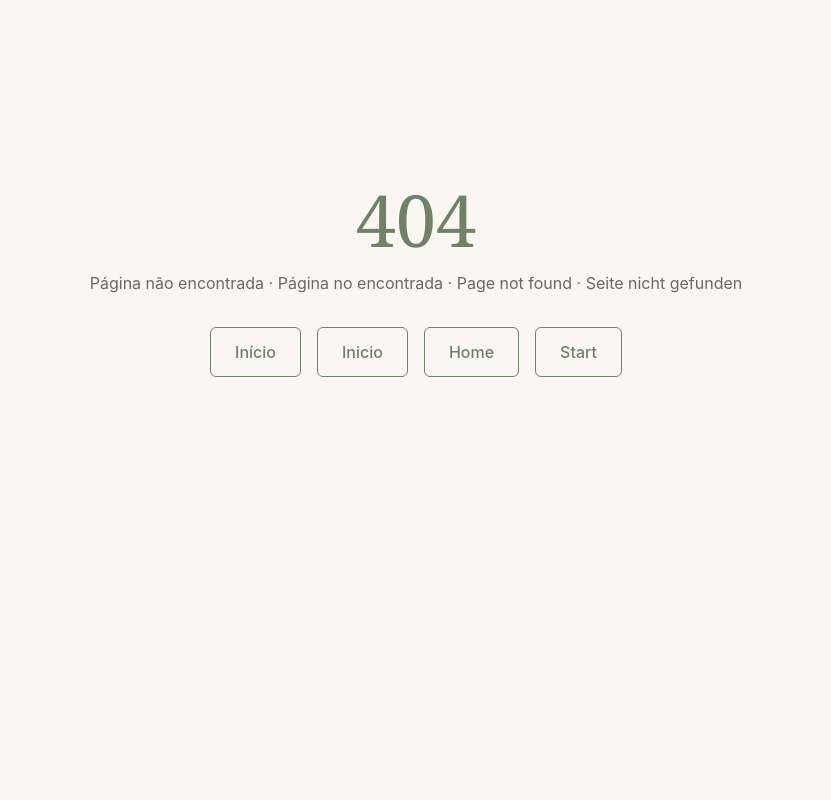
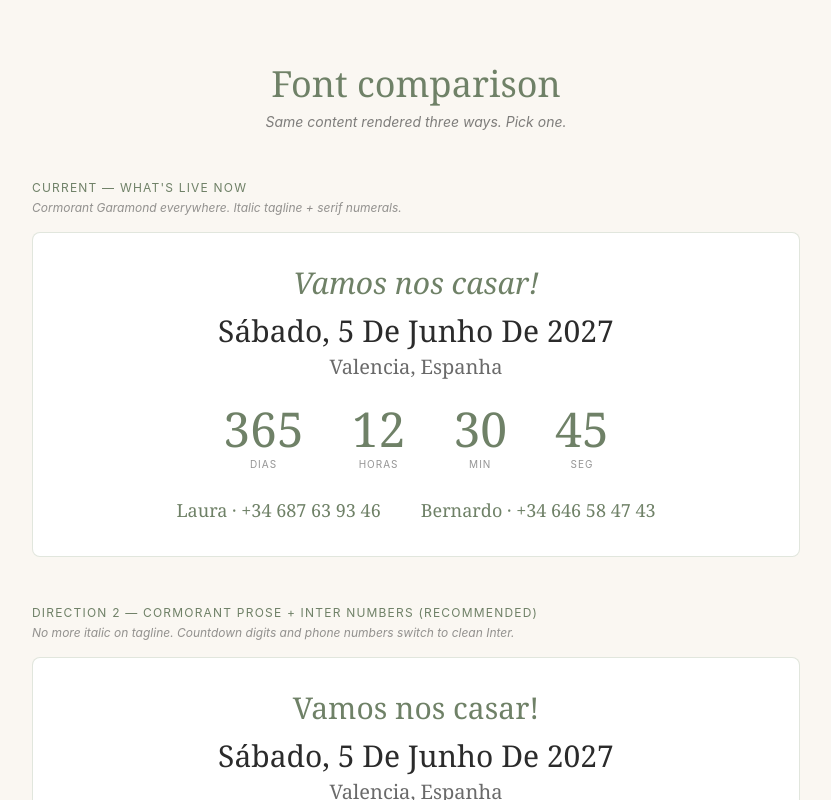
Before and after one commit to laurarondon/bernardo-laura-wedding, a Next.js app: page /preview/fonts in a window 1280 px wide. Before the commit this address had no page. Shown: the top 800 px of the page, without its empty margins (224-1055 px from the left). Built offline with nearby package versions, Linux system fonts and the light colour scheme.

Commit message:
Hidden /preview/fonts route comparing current vs Direction 2 vs Direction 3; load Playfair Display; bump footer olives to w-24

```diff
--- a/app/globals.css
+++ b/app/globals.css
@@ -2,7 +2,11 @@
 @tailwind components;
 @tailwind utilities;
 
-@import url("https://fonts.googleapis.com/css2?family=Cormorant+Garamond:wght@400;500;600;700&family=Inter:wght@300;400;500;600&display=swap");
+@import url("https://fonts.googleapis.com/css2?family=Cormorant+Garamond:wght@400;500;600;700&family=Inter:wght@300;400;500;600&family=Playfair+Display:wght@400;500;600;700&display=swap");
+
+.font-display-playfair {
+  font-family: "Playfair Display", Georgia, serif;
+}
 
 html,
 body {
--- /dev/null
+++ b/app/preview/fonts/page.tsx
@@ -0,0 +1,145 @@
+/**
+ * Hidden preview route at /preview/fonts
+ * Compares typography directions side-by-side so the couple can pick
+ * without committing live. Not linked from the navigation — delete this
+ * folder once a direction is chosen.
+ */
+
+export default function FontPreview() {
+  return (
+    <main className="min-h-screen bg-ivory py-16 px-4">
+      <div className="max-w-3xl mx-auto">
+        <h1 className="text-center font-serif text-4xl text-sageDark mb-2">
+          Font comparison
+        </h1>
+        <p className="text-center text-ink/60 text-sm italic">
+          Same content rendered three ways. Pick one.
+        </p>
+
+        {/* ────────── CURRENT ────────── */}
+        <Section
+          label="Current — what's live now"
+          note="Cormorant Garamond everywhere. Italic tagline + serif numerals."
+        >
+          <p className="font-serif italic text-2xl md:text-3xl text-sageDark text-center">
+            Vamos nos casar!
+          </p>
+          <p className="font-serif text-2xl md:text-3xl text-ink text-center capitalize mt-3">
+            Sábado, 5 de junho de 2027
+          </p>
+          <p className="font-serif text-lg md:text-xl text-ink/70 text-center mt-1">
+            Valencia, Espanha
+          </p>
+          <Countdown font="font-serif" tone="text-sageDark" />
+          <Phones font="font-serif" />
+        </Section>
+
+        {/* ────────── DIRECTION 2 ────────── */}
+        <Section
+          label="Direction 2 — Cormorant prose + Inter numbers (recommended)"
+          note="No more italic on tagline. Countdown digits and phone numbers switch to clean Inter."
+        >
+          <p className="font-serif text-2xl md:text-3xl text-sageDark text-center">
+            Vamos nos casar!
+          </p>
+          <p className="font-serif text-2xl md:text-3xl text-ink text-center capitalize mt-3">
+            Sábado, 5 de junho de 2027
+          </p>
+          <p className="font-serif text-lg md:text-xl text-ink/70 text-center mt-1">
+            Valencia, Espanha
+          </p>
+          <Countdown font="font-sans" tone="text-sageDark" tabular />
+          <Phones font="font-sans" />
+        </Section>
+
+        {/* ────────── DIRECTION 3 ────────── */}
+        <Section
+          label="Direction 3 — Playfair Display headers + Inter numbers"
+          note="Bigger, more dramatic display serif for tagline & date. Story paragraphs would stay in Cormorant."
+        >
+          <p className="font-display-playfair italic text-2xl md:text-3xl text-sageDark text-center">
+            Vamos nos casar!
+          </p>
+          <p className="font-display-playfair text-2xl md:text-3xl text-ink text-center capitalize mt-3">
+            Sábado, 5 de junho de 2027
+          </p>
+          <p className="font-display-playfair text-lg md:text-xl text-ink/70 text-center mt-1">
+            Valencia, Espanha
+          </p>
+          <Countdown font="font-sans" tone="text-sageDark" tabular />
+          <Phones font="font-sans" />
+        </Section>
+
+        <p className="text-center text-ink/60 text-sm italic mt-10">
+          Reply with the number you like. I&apos;ll ship it everywhere.
+        </p>
+      </div>
+    </main>
+  );
+}
+
+function Section({
+  label,
+  note,
+  children,
+}: {
+  label: string;
+  note: string;
+  children: React.ReactNode;
+}) {
+  return (
+    <section className="mt-12">
+      <p className="uppercase tracking-widest text-xs text-sageDark mb-1">
+        {label}
+      </p>
+      <p className="text-xs text-ink/50 italic mb-4">{note}</p>
+      <div className="border border-sage/30 rounded-lg p-8 bg-white">
+        {children}
+      </div>
+    </section>
+  );
+}
+
+function Countdown({
+  font,
+  tone,
+  tabular,
+}: {
+  font: string;
+  tone: string;
+  tabular?: boolean;
+}) {
+  const Box = ({ value, label }: { value: string; label: string }) => (
+    <div className="flex flex-col items-center px-2 sm:px-4">
+      <div
+        className={`${font} ${tone} text-3xl md:text-5xl ${
+          tabular ? "tabular-nums" : ""
+        }`}
+      >
+        {value}
+      </div>
+      <div className="text-[10px] uppercase tracking-widest text-ink/50 mt-1">
+        {label}
+      </div>
+    </div>
+  );
+  return (
+    <div className="flex justify-center gap-2 md:gap-4 my-6">
+      <Box value="365" label="dias" />
+      <Box value="12" label="horas" />
+      <Box value="30" label="min" />
+      <Box value="45" label="seg" />
+    </div>
+  );
+}
+
+function Phones({ font }: { font: string }) {
+  return (
+    <div
+      className={`mt-4 flex flex-col sm:flex-row justify-center gap-2 sm:gap-10 ${font} text-lg text-sageDark`}
+    >
+      <span>Laura · +34 687 63 93 46</span>
+      <span>Bernardo · +34 646 58 47 43</span>
+    </div>
+  );
+}
--- a/components/Footer.tsx
+++ b/components/Footer.tsx
@@ -19,7 +19,7 @@ export function Footer({ lang }: { lang: Lang }) {
             src={settings.photos.olives}
             alt=""
             aria-hidden
-            className="block w-20 h-auto opacity-70"
+            className="block w-24 h-auto opacity-70"
           />
         )}
         {settings.photos.monogram && (
```
